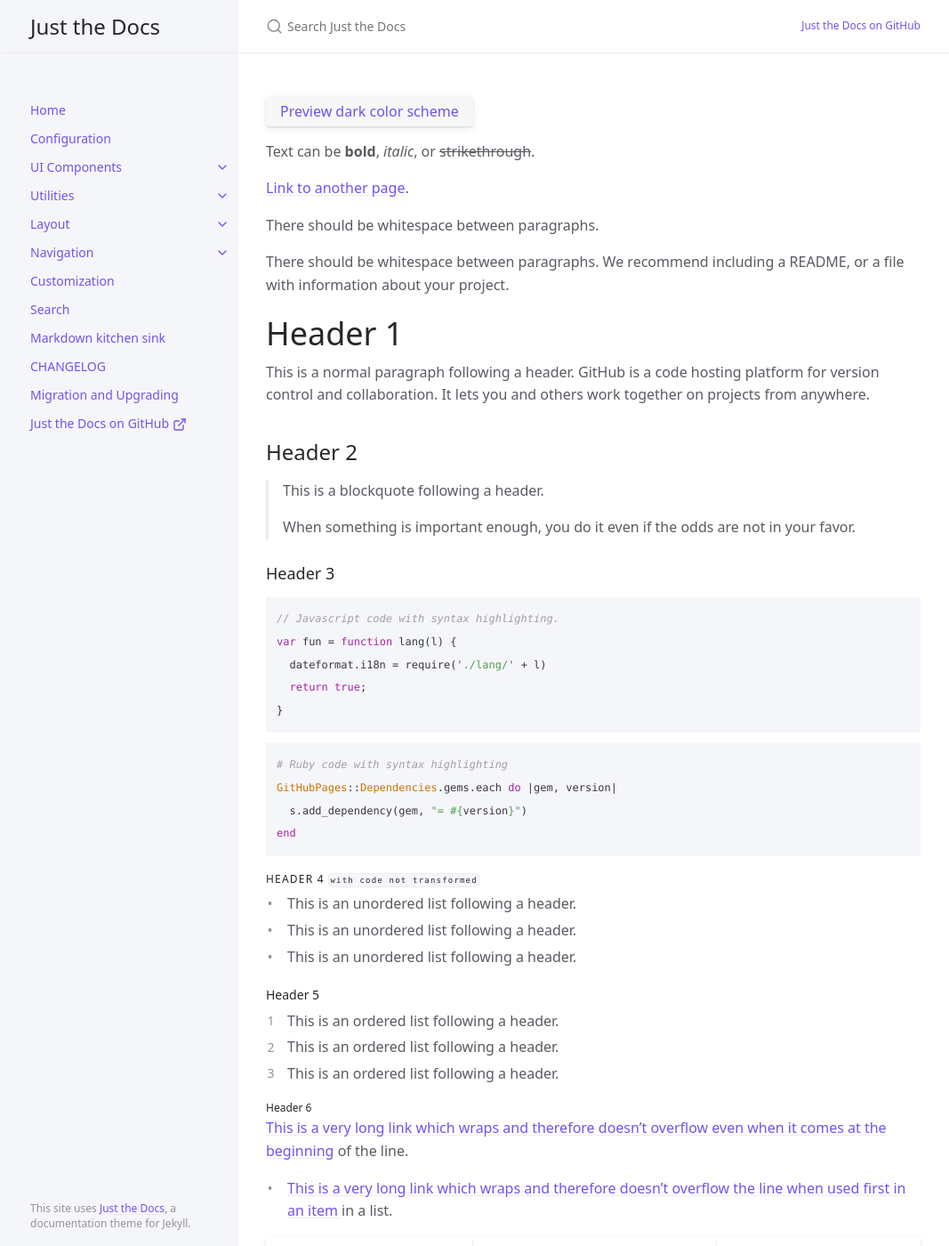
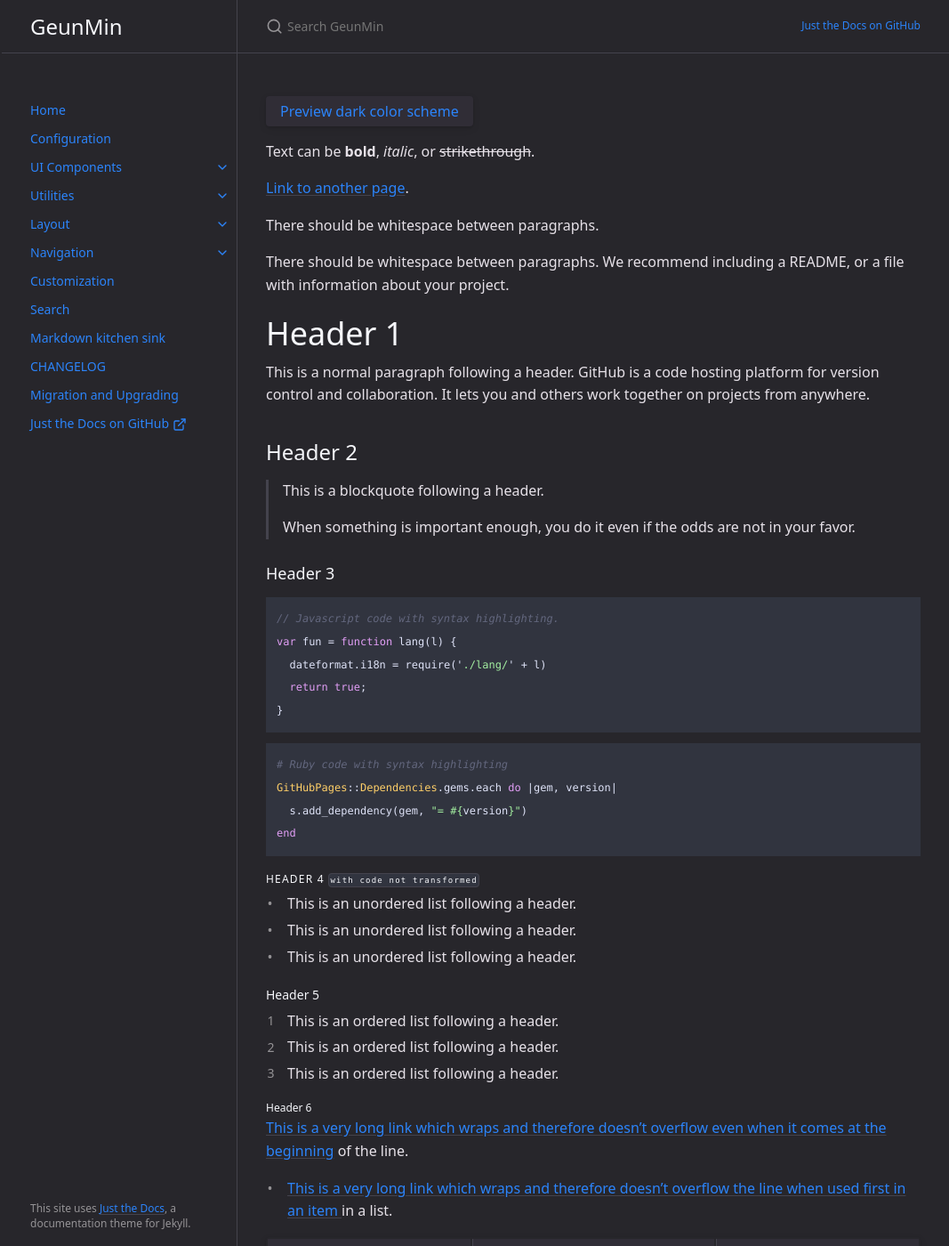
Before and after one commit to geunmin-K/geunmin-K.github.io, a Jekyll site: the page built from docs/index-test.md, in a window 1280 px wide and 1400 px high. Shown: the whole window at 89% size, without its empty margins (105-1172 px from the left). Built offline with Jekyll 4.4.1, drawn with Linux system fonts in a browser that asks for light colours; cached includes are drawn as plain includes.

Commit message:
change title, color

```diff
--- a/_config.yml
+++ b/_config.yml
@@ -13,7 +13,7 @@
 # you will see them accessed via {{ site.title }}, {{ site.github_repo }}, and so on.
 # You can create any custom variable you would like, and they will be accessible
 # in the templates via {{ site.myvariable }}.
-title: Just the Docs
+title: GeunMin
 description: A Jekyll theme for documentation
 baseurl: "/"
 url: "https://geunmin-k.github.io"
@@ -158,7 +158,7 @@ gh_edit_branch: "main" # the branch that your docs is served from
 gh_edit_view_mode: "tree" # "tree" or "edit" if you want the user to jump into the editor immediately
 
 # Color scheme currently only supports "dark", "light"/nil (default), or a custom scheme that you define
-color_scheme: nil
+color_scheme: dark
 
 callouts_level: quiet # or loud
 callouts:
```
